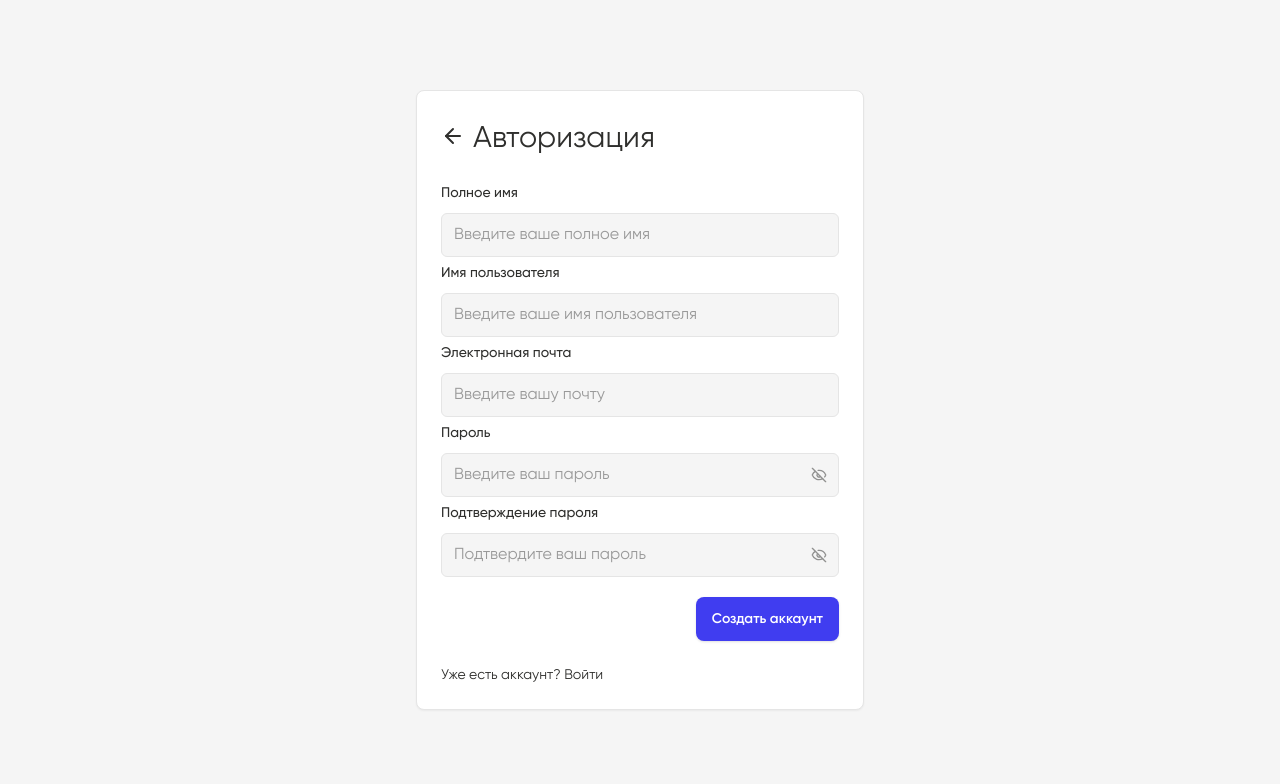
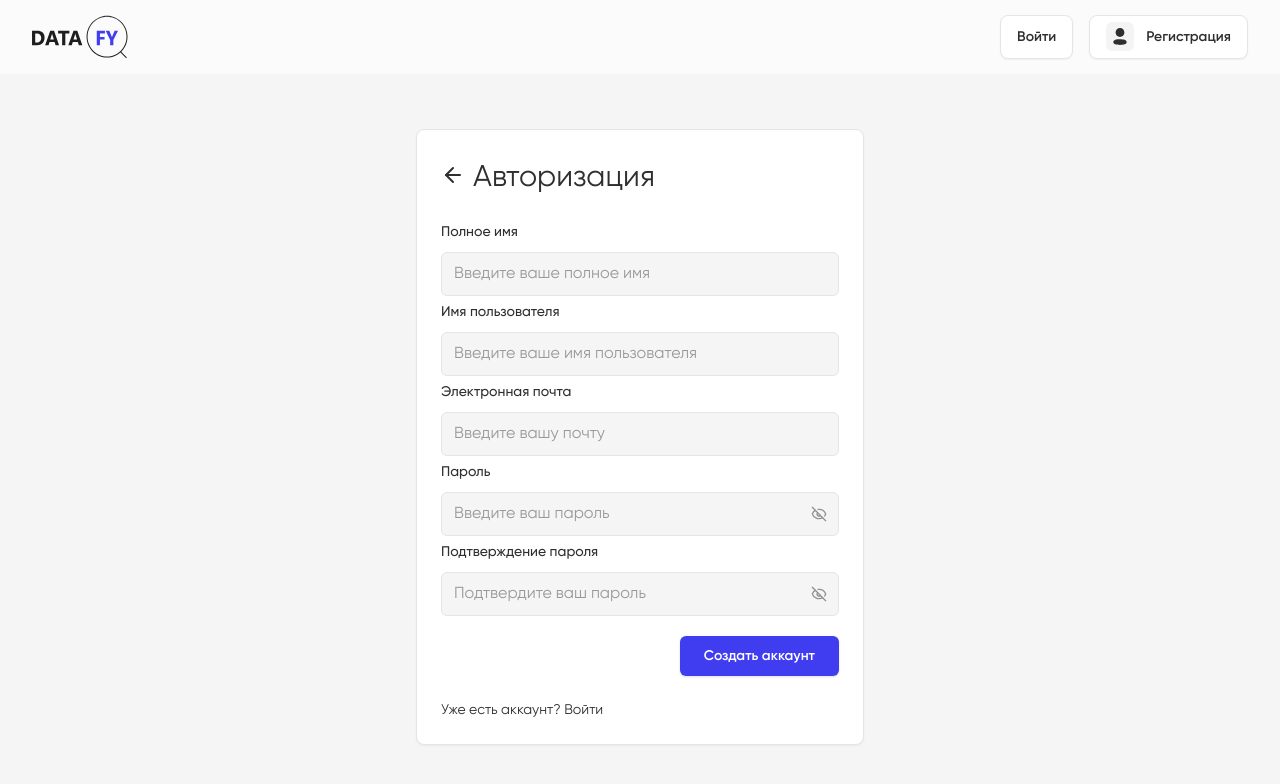
Before and after one commit to sogeking7/datafy-frontend, a Next.js app: page /auth/create-account in a window 1280 px wide. Shown: the top 784 px of the page. Built offline with nearby package versions, Linux system fonts and the light colour scheme; no server answers.

Commit message:
feat:change auth layout ui

```diff
--- a/src/app/auth/layout.tsx
+++ b/src/app/auth/layout.tsx
@@ -1,11 +1,16 @@
+import { SalesHeader } from "@/features/sales/SalesHeader";
+
 export default function AuthLayout({
   children,
 }: {
   children: React.ReactNode;
 }) {
   return (
-    <main className="min-h-screen w-full flex justify-center items-center">
-      {children}
-    </main>
+    <div>
+      <SalesHeader variant="constrainedPadded" />
+      <main className="min-h-[calc(100vh-64px)] md:min-h-[calc(100vh-74px)] w-full flex justify-center items-center">
+        {children}
+      </main>
+    </div>
   );
 }
--- a/src/components/ui/badge.tsx
+++ b/src/components/ui/badge.tsx
@@ -4,7 +4,7 @@ import { cva, type VariantProps } from "class-variance-authority";
 import { cn } from "@/lib/utils";
 
 const badgeVariants = cva(
-  "inline-flex items-center rounded-md border px-3 py-1 text-sm font-semibold transition-colors focus:outline-none focus:ring-2 focus:ring-ring focus:ring-offset-2",
+  "inline-flex items-center rounded-md border px-3 py-1 text-sm font-semibold transition-colors focus:outline-none focus:ring-2 focus:ring-primary focus:ring-offset-2",
   {
     variants: {
       variant: {
--- a/src/components/ui/button.tsx
+++ b/src/components/ui/button.tsx
@@ -5,7 +5,7 @@ import { cva, type VariantProps } from "class-variance-authority";
 import { cn } from "@/lib/utils";
 
 const buttonVariants = cva(
-  "inline-flex items-center justify-center leading-none whitespace-nowrap rounded-lg text-base font-semibold ring-offset-background transition-colors focus-visible:outline-none focus-visible:ring-2 focus-visible:ring-ring focus-visible:ring-offset-2 disabled:pointer-events-none disabled:opacity-50",
+  "inline-flex items-center justify-center leading-none whitespace-nowrap rounded-lg text-base font-semibold ring-offset-background transition-colors focus-visible:outline-none focus-visible:ring-2 focus-visible:ring-primary focus-visible:ring-offset-2 disabled:pointer-events-none disabled:opacity-50",
   {
     variants: {
       variant: {
--- a/src/components/ui/sheet.tsx
+++ b/src/components/ui/sheet.tsx
@@ -64,7 +64,7 @@ const SheetContent = React.forwardRef<
       className={cn(sheetVariants({ side }), className)}
       {...props}
     >
-      <SheetPrimitive.Close className="absolute right-4 top-4 rounded-sm opacity-70 ring-offset-background transition-opacity hover:opacity-100 focus:outline-none focus:ring-2 focus:ring-ring focus:ring-offset-2 disabled:pointer-events-none data-[state=open]:bg-secondary">
+      <SheetPrimitive.Close className="absolute right-4 top-4 rounded-sm opacity-70 ring-offset-background transition-opacity hover:opacity-100 focus:outline-none focus:ring-2 focus:ring-primary focus:ring-offset-2 disabled:pointer-events-none data-[state=open]:bg-secondary">
         <Cross2Icon className="h-4 w-4" />
         <span className="sr-only">Close</span>
       </SheetPrimitive.Close>
--- a/src/components/ui/tabs.tsx
+++ b/src/components/ui/tabs.tsx
@@ -29,7 +29,7 @@ const TabsTrigger = React.forwardRef<
   <TabsPrimitive.Trigger
     ref={ref}
     className={cn(
-      "inline-flex items-center justify-center whitespace-nowrap rounded-lg px-4 py-2 text-sm md:text-base ring-offset-background transition-all focus-visible:outline-none focus-visible:ring-2 focus-visible:ring-ring focus-visible:ring-offset-2 disabled:pointer-events-none disabled:opacity-50 md:min-w-[80px] data-[state=active]:bg-[#F0F4F9] data-[state=active]:font-semibold data-[state=active]:text-[#1E1E1E] data-[state=active]:shadow-sm text-[#ABACAE]",
+      "inline-flex items-center justify-center whitespace-nowrap rounded-lg px-4 py-2 text-sm md:text-base ring-offset-background transition-all focus-visible:outline-none focus-visible:ring-2 focus-visible:ring-primary focus-visible:ring-offset-2 disabled:pointer-events-none disabled:opacity-50 md:min-w-[80px] data-[state=active]:bg-[#F0F4F9] data-[state=active]:font-semibold data-[state=active]:text-[#1E1E1E] data-[state=active]:shadow-sm text-[#ABACAE]",
       className
     )}
     {...props}
@@ -44,7 +44,7 @@ const TabsContent = React.forwardRef<
   <TabsPrimitive.Content
     ref={ref}
     className={cn(
-      "mt-2 ring-offset-background focus-visible:outline-none focus-visible:ring-2 focus-visible:ring-ring focus-visible:ring-offset-2",
+      "mt-2 ring-offset-background focus-visible:outline-none focus-visible:ring-2 focus-visible:ring-primary focus-visible:ring-offset-2",
       className
     )}
     {...props}
--- a/src/features/auth/components/CreateAccountForm/index.tsx
+++ b/src/features/auth/components/CreateAccountForm/index.tsx
@@ -212,7 +212,7 @@ export const CreateAccountForm: React.FC = () => {
               )}
             />
 
-            <Button type="submit" className="mt-4">
+            <Button type="submit" className="mt-4" size={"sm"}>
               {loading ? "Обработка" : "Создать аккаунт"}
             </Button>
           </form>
--- a/src/features/auth/components/LoginForm/index.tsx
+++ b/src/features/auth/components/LoginForm/index.tsx
@@ -63,7 +63,7 @@ export const LoginForm: React.FC = () => {
       if (redirect?.current) router.push(redirect.current as string);
       else {
         // router.refresh();
-        window.location.reload()
+        window.location.reload();
         router.push("/account");
       }
     } else {
@@ -121,6 +121,7 @@ export const LoginForm: React.FC = () => {
               type="submit"
               disabled={form.formState.isSubmitting}
               className="mt-4"
+              size={"sm"}
             >
               {form.formState.isSubmitting ? "В процессе..." : "Войти"}
             </Button>
```
